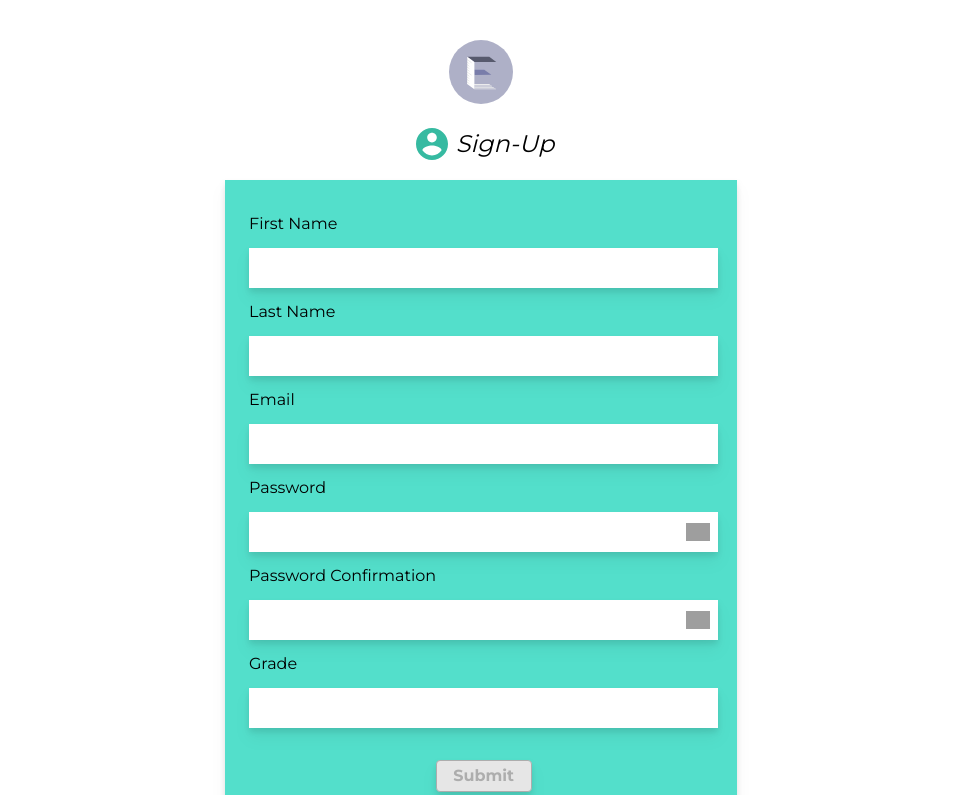
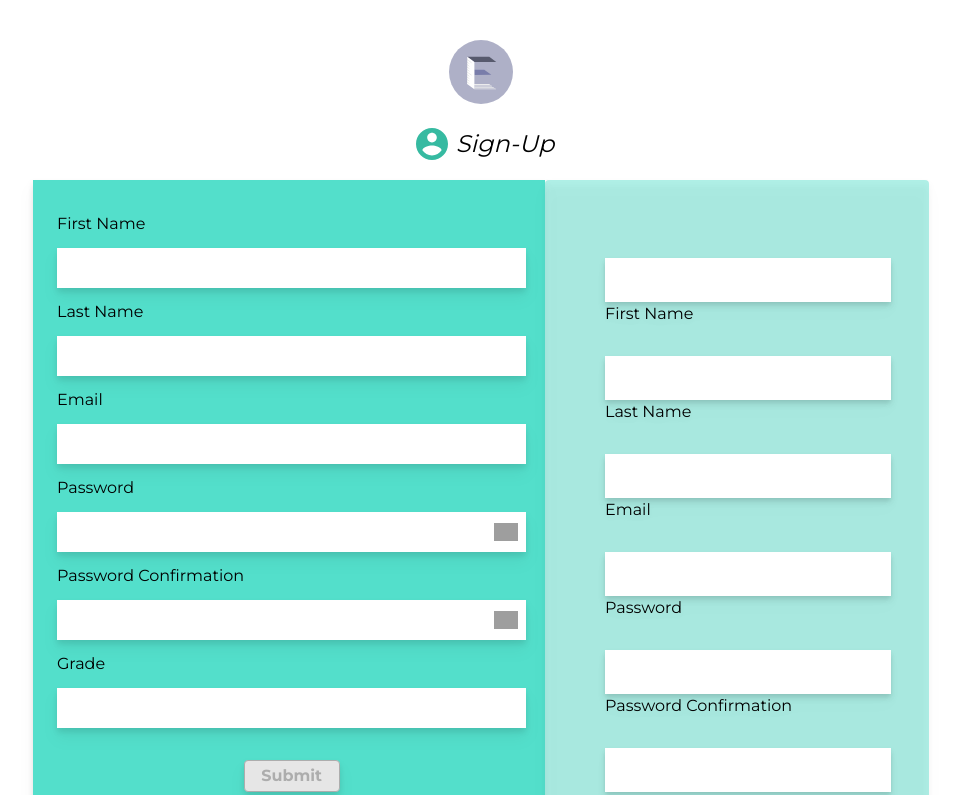
Before and after one commit to codersforcauses/elucidate, a Nuxt app in the folder client/: page /signup in a window 1280 px wide. Shown: the top 795 px of the page, without its empty margins (159-1119 px from the left). Built offline with nearby package versions, Linux system fonts and the light colour scheme; grey boxes are pictures that could not be loaded.

Commit message:
refactoring WIP

```diff
--- a/client/components/form/FormTextBox.vue
+++ b/client/components/form/FormTextBox.vue
@@ -12,6 +12,10 @@
     >
       {{ subtext }}
     </a>
+    <button type="button" v-if="inputType === 'password'" v-on:click="clickCheck" class="text-center h-10 px-1 mx-1 bg-white border-2 border-green2 rounded">
+      SHOW
+    </button>
+
   </div>
 </template>
 
@@ -38,5 +42,11 @@ export default {
       },
     },
   },
+  methods: {
+    clickCheck: function() {
+      this.inputType = "text";
+      console.log(this.inputValue)
+    }
+  }
 };
 </script>
--- a/client/pages/signup.vue
+++ b/client/pages/signup.vue
@@ -20,6 +20,16 @@
         </ValidationObserver>
       </TealBox>
 
+      <!-- Add sign up form here? -->
+      <AuthForm>
+        <form class="flex flex-col w-11/12 mx-6 my-8">
+          <FormTextBox v-for="field in fields"
+            :key="field.index"
+            :subtext="field.name"
+            :inputType="field.type"/>
+        </form>
+        <p class="self-end mx-1 mb-1 mt-auto text-white drop-shadow-lg">Continue -></p>
+      </AuthForm>
     </div>
     <AuthFooter />
   </div>
```
